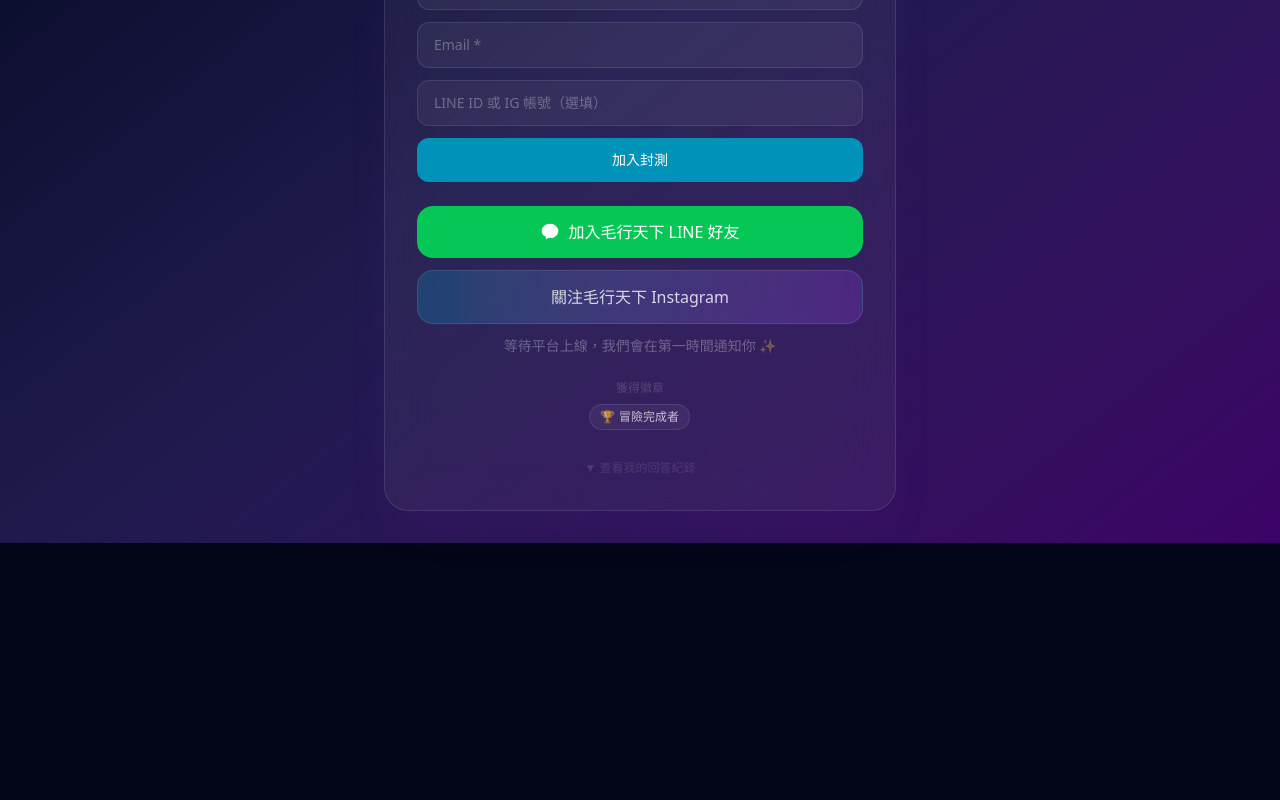
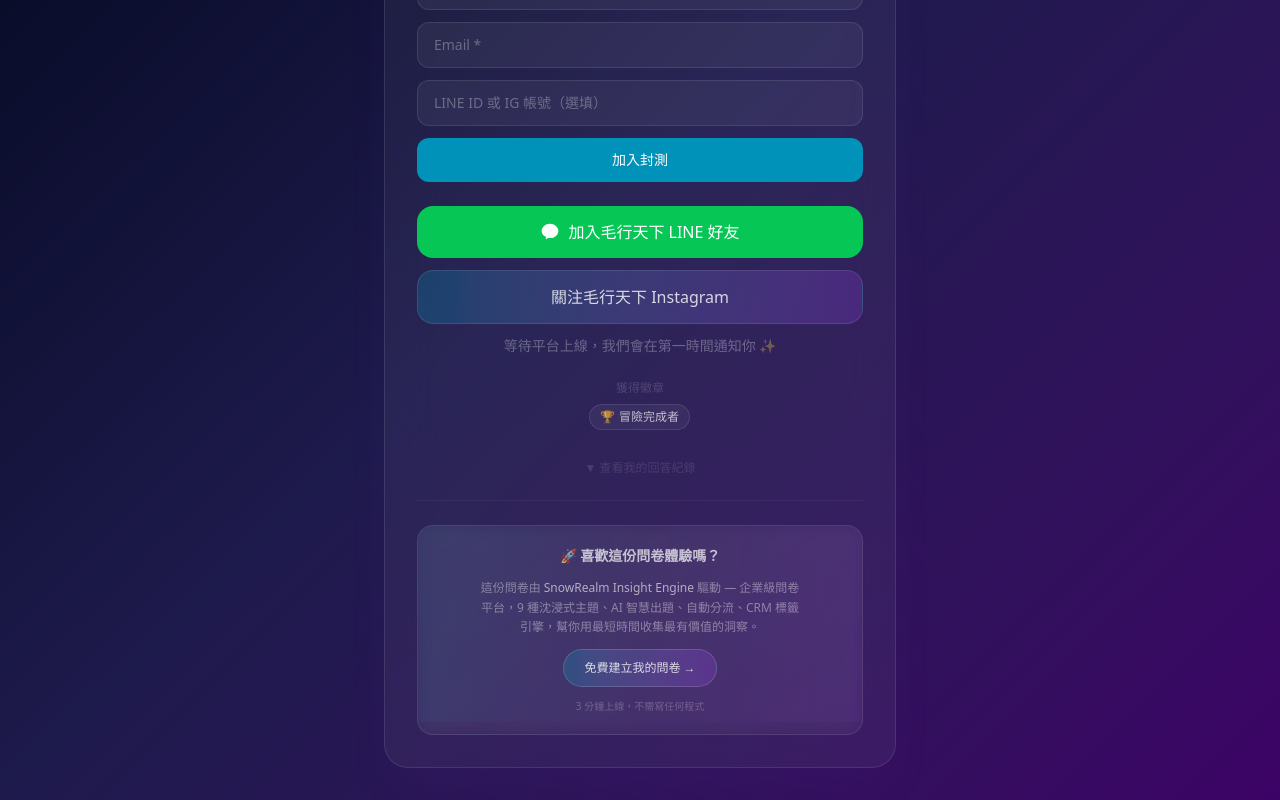
Before and after one commit to luffysky/snowrealm-pet-insight-engine, a Next.js app in the folder insight-engine/: page /done in a window 1280 px wide. Shown: the part 456-1256 px from the top of the page. Before the commit the page ends 999 px from the top, so only its background shows below. Built offline with nearby package versions, Linux system fonts and the light colour scheme; no server answers; the database is empty.

Commit message:
feat: add platform CTA on cover & done pages
- Cover page: subtle 'Powered by' CTA at bottom with gradient card
- Done page: full CTA section after answer toggle with feature highlights
- Both link to /register for new tenant onboarding

```diff
--- /dev/null
+++ b/insight-engine/scripts/create_super_admin.js
@@ -0,0 +1,46 @@
+const crypto = require('crypto');
+const { Client } = require('pg');
+
+const USERNAME = 'snowadmin';
+const PASSWORD = 'SnowRealm2025!';
+const DISPLAY_NAME = 'SnowRealm 管理員';
+
+async function main() {
+  const salt = crypto.randomBytes(16).toString('hex');
+  const hash = await new Promise((resolve, reject) => {
+    crypto.scrypt(PASSWORD, salt, 64, { N: 16384, r: 8, p: 1 }, (err, key) => {
+      if (err) reject(err);
+      else resolve(salt + ':' + key.toString('hex'));
+    });
+  });
+
+  const client = new Client({
+    host: '43.167.237.37', port: 30465,
+    user: 'postgres', password: '3n25zPNSZyU64T9QrAmxX817WGk0RYwc',
+    database: 'postgres', ssl: false,
+  });
+  await client.connect();
+
+  const existing = await client.query(
+    "SELECT id, username FROM admin_users WHERE role = 'super_admin' LIMIT 1"
+  );
+  if (existing.rows.length > 0) {
+    console.log('已有 super_admin:', existing.rows[0].username);
+    await client.end();
+    return;
+  }
+
+  await client.query(
+    `INSERT INTO admin_users (username, password_hash, display_name, role, tenant_id, email)
+     VALUES ($1, $2, $3, 'super_admin', 'maoxingtianxia', 'admin@snowrealm.pet')`,
+    [USERNAME, hash, DISPLAY_NAME]
+  );
+
+  console.log('✅ super_admin 建立成功！');
+  console.log('帳號:', USERNAME);
+  console.log('密碼:', PASSWORD);
+  console.log('⚠️  請登入後立即修改密碼');
+  await client.end();
+}
+
+main().catch(err => { console.error(err); process.exit(1); });
--- a/insight-engine/src/app/(public)/CoverClient.tsx
+++ b/insight-engine/src/app/(public)/CoverClient.tsx
@@ -104,6 +104,27 @@ function CoverContent({ config, themeSettings, slug }: { config: SurveyConfig; t
           </p>
         </div>
       </SurveyCard>
+
+      {/* Platform CTA */}
+      <div className="mt-6 max-w-md mx-auto px-4">
+        <div className="relative overflow-hidden rounded-2xl border border-white/10 bg-gradient-to-br from-white/[0.04] to-white/[0.02] backdrop-blur-sm p-5 text-center space-y-3">
+          <div className="absolute inset-0 bg-gradient-to-r from-cyan-500/5 via-transparent to-purple-500/5" />
+          <div className="relative space-y-3">
+            <p className="text-[11px] text-white/30 tracking-widest uppercase">Powered by</p>
+            <p className="text-sm font-semibold text-white/70">SnowRealm Insight Engine</p>
+            <p className="text-xs text-white/40 leading-relaxed max-w-xs mx-auto">
+              9 種主題風格、AI 出題、分流邏輯、CRM 標籤 —<br/>
+              3 分鐘建立你的第一份專業問卷
+            </p>
+            <a
+              href="/register"
+              className="inline-block px-5 py-2 rounded-full text-xs font-medium bg-gradient-to-r from-cyan-500/20 to-purple-500/20 border border-white/15 text-white/80 hover:text-white hover:border-white/30 transition-all"
+            >
+              免費建立我的問卷 →
+            </a>
+          </div>
+        </div>
+      </div>
     </SurveyShell>
   )
 }
--- a/insight-engine/src/app/(public)/done/DoneClient.tsx
+++ b/insight-engine/src/app/(public)/done/DoneClient.tsx
@@ -354,6 +354,26 @@ function DoneContent({ config }: { config: SurveyConfig }) {
           </button>
 
           {showAnswers && <DownloadAnswers />}
+
+          {/* Platform CTA */}
+          <div className={tc.dividerClass} />
+          <div className="relative overflow-hidden rounded-2xl border border-white/10 bg-gradient-to-br from-white/[0.04] to-white/[0.02] backdrop-blur-sm p-5 space-y-3">
+            <div className="absolute inset-0 bg-gradient-to-r from-cyan-500/5 via-transparent to-purple-500/5" />
+            <div className="relative space-y-3 text-center">
+              <p className="text-sm font-semibold text-white/70">🚀 喜歡這份問卷體驗嗎？</p>
+              <p className="text-xs text-white/40 leading-relaxed max-w-xs mx-auto">
+                這份問卷由 <span className="text-white/60 font-medium">SnowRealm Insight Engine</span> 驅動 —
+                企業級問卷平台，9 種沈浸式主題、AI 智慧出題、自動分流、CRM 標籤引擎，幫你用最短時間收集最有價值的洞察。
+              </p>
+              <a
+                href="/register"
+                className="inline-block px-5 py-2.5 rounded-full text-xs font-medium bg-gradient-to-r from-cyan-500/20 to-purple-500/20 border border-white/15 text-white/80 hover:text-white hover:border-white/30 transition-all"
+              >
+                免費建立我的問卷 →
+              </a>
+              <p className="text-[10px] text-white/25">3 分鐘上線，不需寫任何程式</p>
+            </div>
+          </div>
         </div>
       </SurveyCard>
     </SurveyShell>
```
